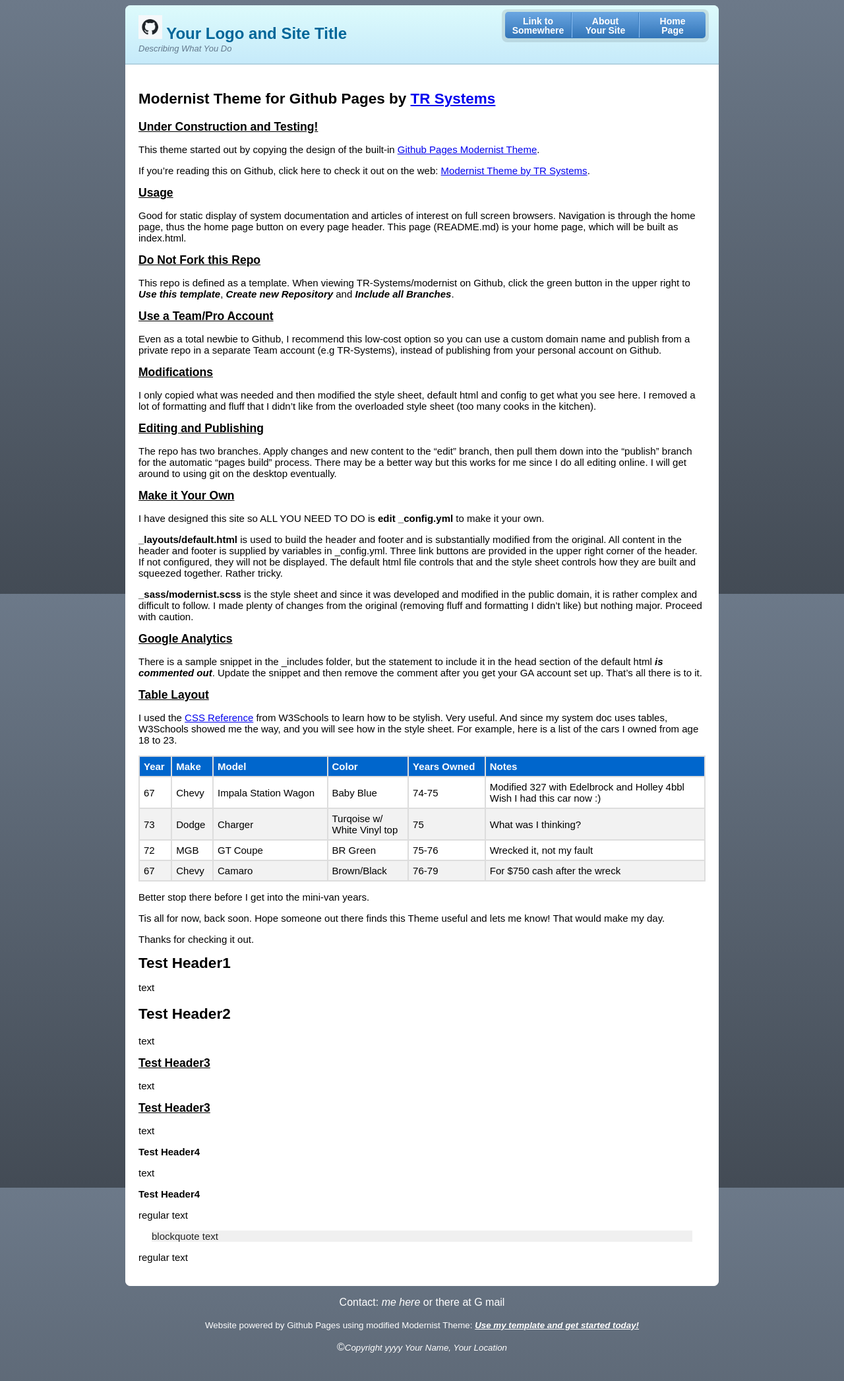
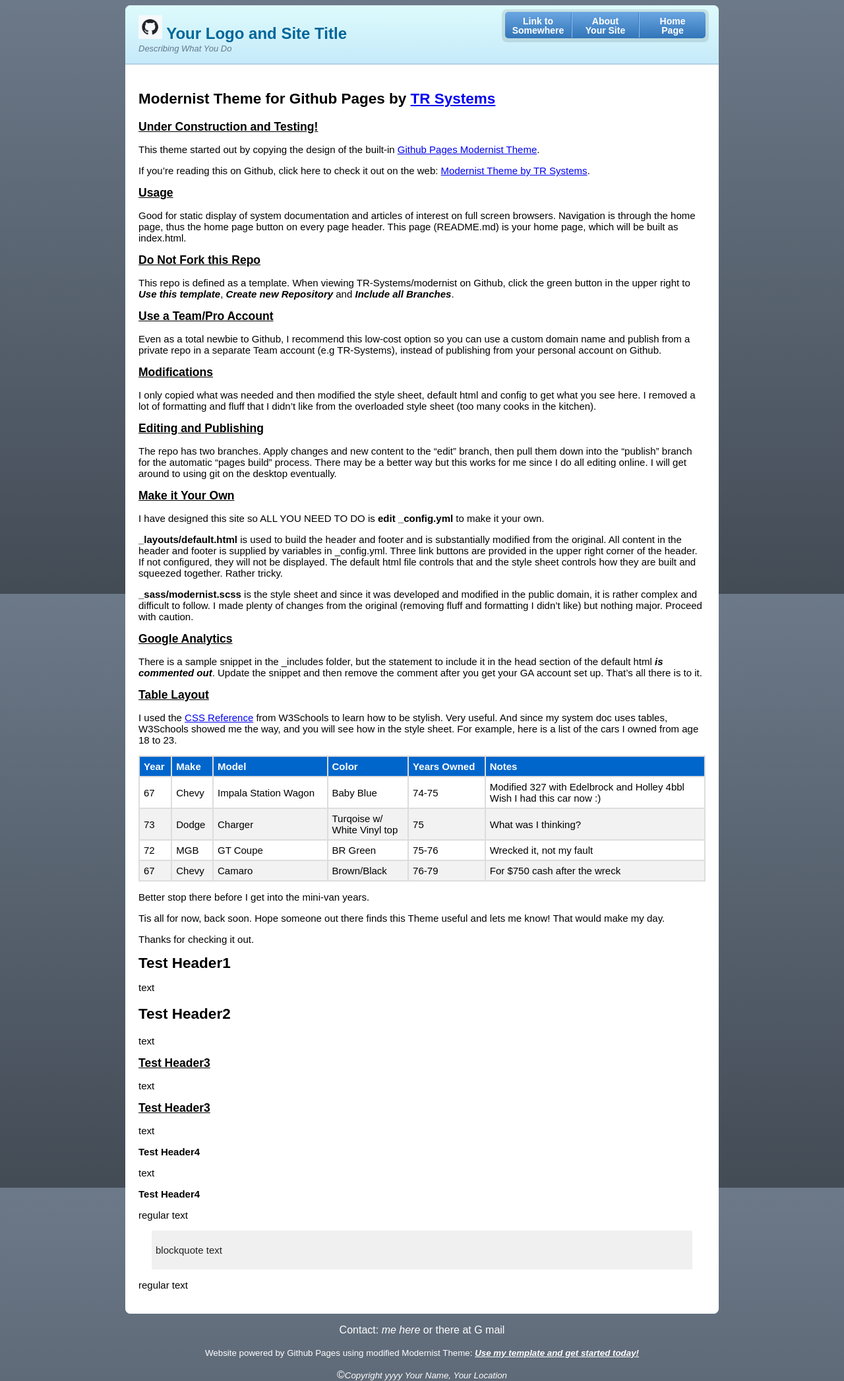
Before and after one commit to TR-Systems/modernist, a Jekyll site: the page built from README.md, in a window 1280 px wide. Shown: the whole page at 66% size. Built offline with Jekyll 4.4.1, drawn with Linux system fonts in a browser that asks for light colours; our own code applies the rules of GitHub Pages for plain Markdown files; before the commit the page ends 2051 px from its top, so only the background shows below that.

Commit message:
Update modernist.scss

```diff
--- a/_sass/modernist.scss
+++ b/_sass/modernist.scss
@@ -195,9 +195,9 @@
 
 tr:hover {background-color: #ddd;}
 
-/*   padding:6px 6px 1px 6px; */
 blockquote {
   margin: 2px 20px 2px 20px;
+  padding:6px 6px 6px 6px;
   background:#ccc;
   background:rgba(#000, 0.06);
   color:#222;
```
